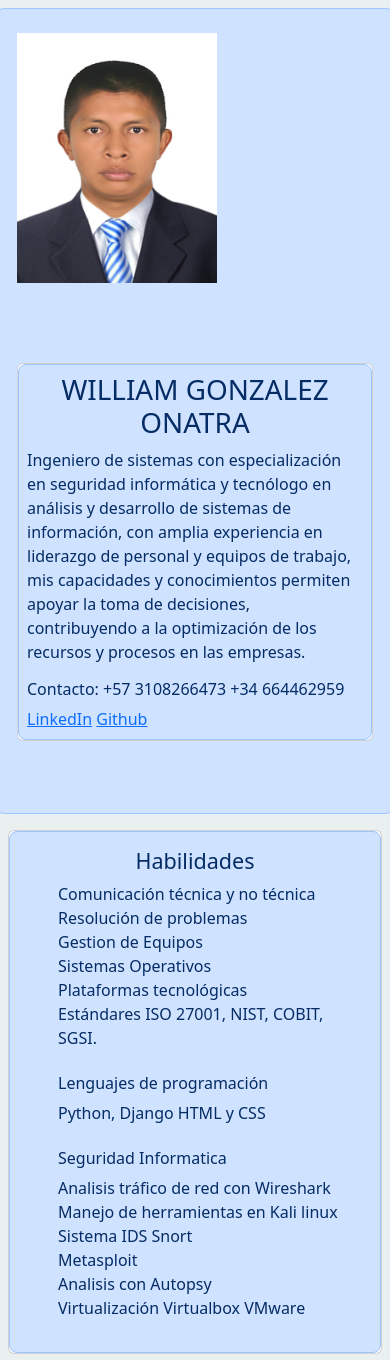
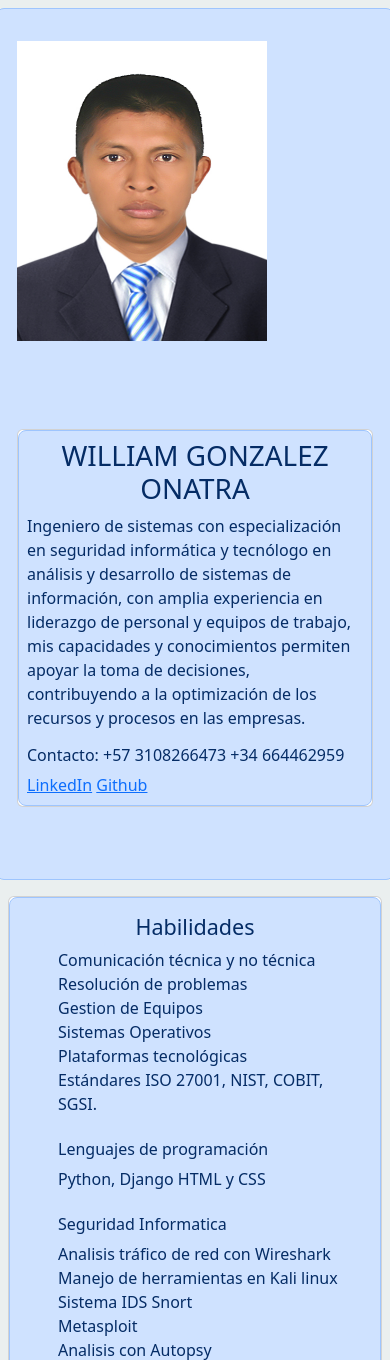
Before and after one commit to willi0710/Portafolio, a Django app: page / in a window 390 px wide. Shown: the part 56-1416 px from the top of the page. Run offline with Django 4.2, Linux system fonts and the light colour scheme.

Commit message:
responsive

```diff
--- a/miPortafolio/templates/base.html
+++ b/miPortafolio/templates/base.html
@@ -29,6 +29,8 @@
             </div>
         </footer>
     </div>
-
+    <script src="https://code.jquery.com/jquery-3.3.1.slim.min.js" integrity="sha384-q8i/X+965DzO0rT7abK41JStQIAqVgRVzpbzo5smXKp4YfRvH+8abtTE1Pi6jizo" crossorigin="anonymous"></script>
+<script src="https://cdn.jsdelivr.net/npm/popper.js@1.14.7/dist/umd/popper.min.js" integrity="sha384-UO2eT0CpHqdSJQ6hJty5KVphtPhzWj9WO1clHTMGa3JDZwrnQq4sF86dIHNDz0W1" crossorigin="anonymous"></script>
+<script src="https://cdn.jsdelivr.net/npm/bootstrap@4.3.1/dist/js/bootstrap.min.js" integrity="sha384-JjSmVgyd0p3pXB1rRibZUAYoIIy6OrQ6VrjIEaFf/nJGzIxFDsf4x0xIM+B07jRM" crossorigin="anonymous"></script>
 </body>
 </html>
--- a/miPortafolio/templates/index.html
+++ b/miPortafolio/templates/index.html
@@ -13,11 +13,11 @@
 
     {% load static %}
     <header class="row bg-card-body p-2 text-primary-emphasis bg-primary-subtle border border-primary-subtle rounded-3">
-        <div class="col-md-3 my-3 ">
-            <img src="{% static 'miPortafolio/FOTO_W.jpg'%}" alt="" width="200" height="250">
+        <div class="col-md-3 my-4">
+            <img src="{% static 'miPortafolio/FOTO_W.jpg'%}" alt="" width="250" height="300">
         </div>
-        <div class="col-md-8 my-5">
-            <div class="card my-3">
+        <div class="col-md-9 my-3">
+            <div class="card my-5">
                 <div class="card-body p-2 text-primary-emphasis bg-primary-subtle border border-primary-subtle rounded-3">
                     <h1 class="text-center">WILLIAM GONZALEZ ONATRA</h1>
                     <p>Ingeniero de sistemas con especialización en seguridad informática y tecnólogo en análisis y desarrollo de sistemas de información, con amplia experiencia en liderazgo de personal y equipos de trabajo, mis capacidades y conocimientos permiten apoyar la toma de decisiones, contribuyendo a la optimización de los recursos y procesos en las empresas.</p>
--- a/miPortafolio/templates/partials/navbar.html
+++ b/miPortafolio/templates/partials/navbar.html
@@ -7,13 +7,16 @@
 
 </head>
 <body>
-    <nav class="navbar navbar-expand-lg bg-primary navbar-dark rounded-4 " >
-        <div class="container ">
+
+  <nav class="navbar navbar-expand-lg bg-primary navbar-dark rounded-4" >
+    <div class="container">
       <a class="navbar-brand" href="/">William Gonzalez Onatra</a>
-          <button class="navbar-toggler" type="button" data-bs-toggle="collapse" data-bs-target="#navbarNav" aria-controls="navbarNav" aria-expanded="false" aria-label="Toggle navigation">
+
+      <button class="navbar-toggler" type="button" data-toggle="collapse" data-target="#navbarSupportedContent" aria-controls="navbarSupportedContent" aria-expanded="false" aria-label="Toggle navigation">
         <span class="navbar-toggler-icon"></span>
       </button>
-          <div class="collapse navbar-collapse" id="navbarNav">
+
+      <div class="collapse navbar-collapse" id="navbarSupportedContent">
         <ul class="navbar-nav ms-auto">
           <li class="nav-item">
             <a class="nav-link active" aria-current="page" href="/">Perfil</a>
```
Lines whose indentation alone changed are shown as unchanged.
